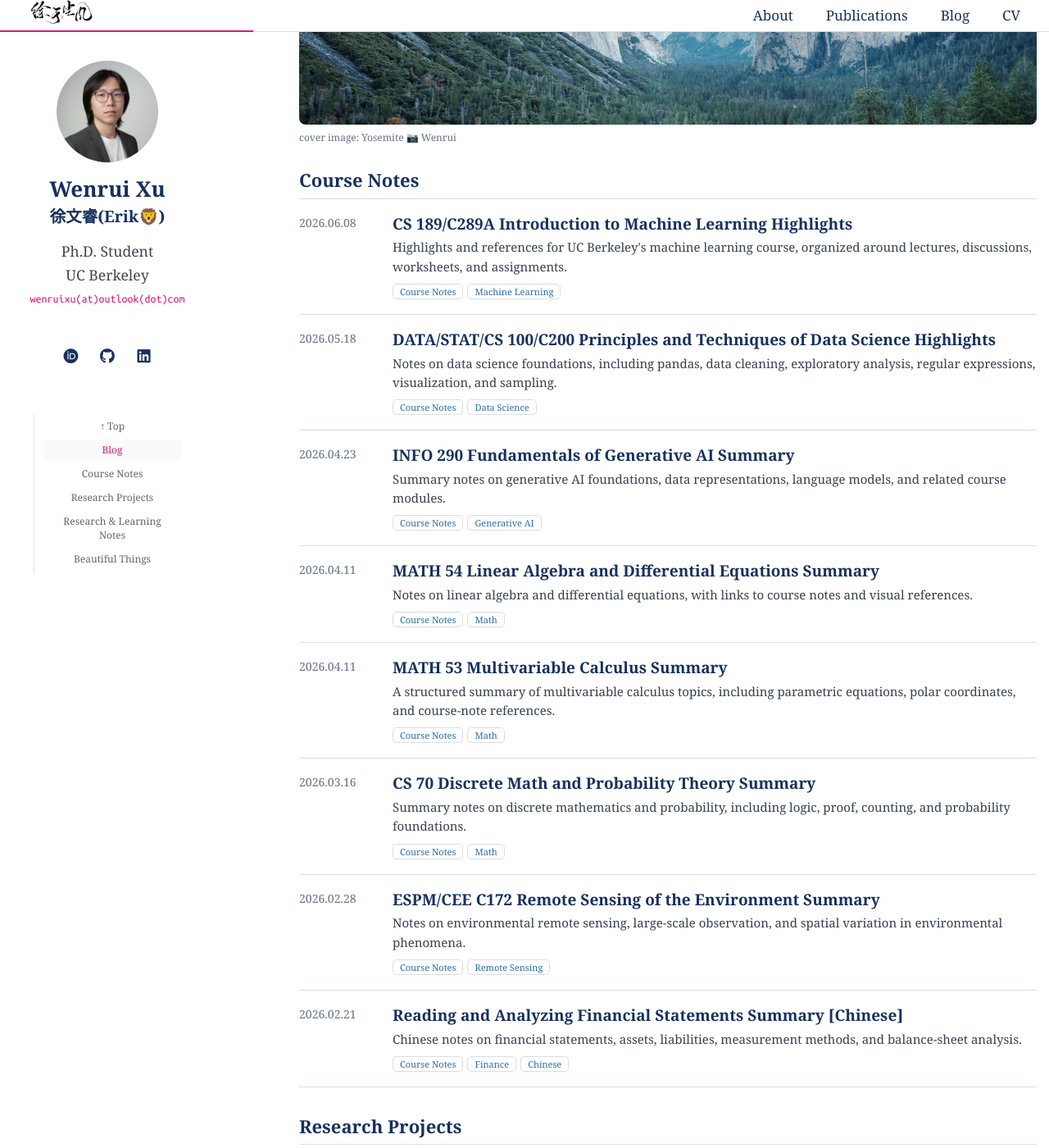
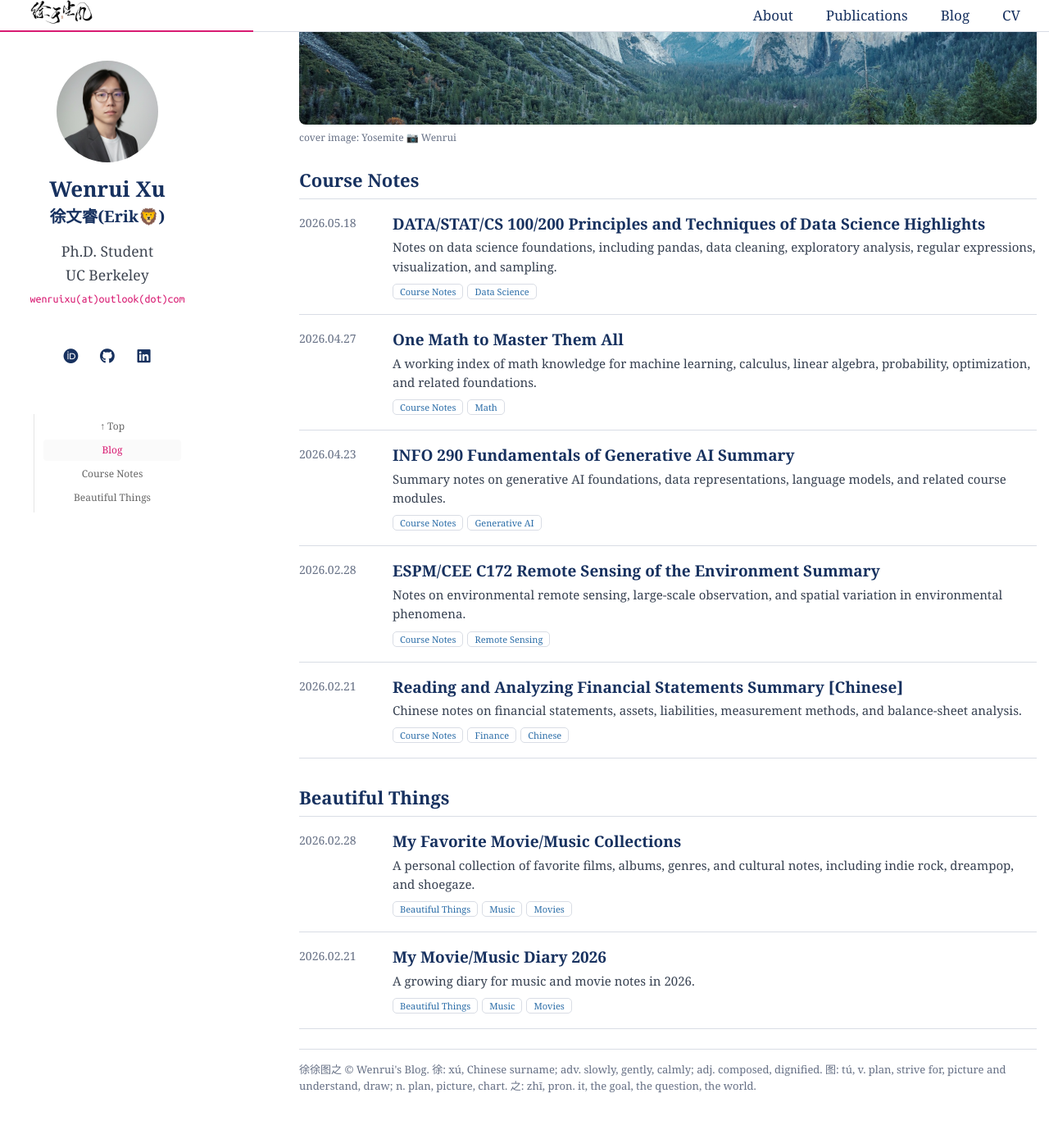
Before and after one commit to ruaruaxu/ruaruaxu.github.io, a Jekyll site: the page built from blogs.md, in a window 1280 px wide and 1400 px high, scrolled down 324 px. Shown: the whole window at 82% size. Built offline with Jekyll 4.4.1, drawn with Linux system fonts in a browser that asks for light colours; a style sheet for code colours, icons or effects is not loaded; some of the changed text lies outside the part shown.

Commit message:
Update blog list and page covers

```diff
--- a/_data/blogs.yml
+++ b/_data/blogs.yml
@@ -1,15 +1,4 @@
-- title: CS 189/C289A Introduction to Machine Learning Highlights
-  date: 2026.06.08
-  date_sort: 2026-06-08
-  category: Course Notes
-  source: Notion
-  summary: Highlights and references for UC Berkeley's machine learning course, organized around lectures, discussions, worksheets, and assignments.
-  url: https://ruarua.notion.site/3117d637ee44801181acc72cf8ee2a8c
-  tags:
-    - Course Notes
-    - Machine Learning
-
-- title: DATA/STAT/CS 100/C200 Principles and Techniques of Data Science Highlights
+- title: DATA/STAT/CS 100/200 Principles and Techniques of Data Science Highlights
   date: 2026.05.18
   date_sort: 2026-05-18
   category: Course Notes
@@ -20,15 +9,15 @@
     - Course Notes
     - Data Science
 
-- title: Math Knowledge Index
+- title: One Math to Master Them All
   date: 2026.04.27
   date_sort: 2026-04-27
-  category: Notes
+  category: Course Notes
   source: Notion
   summary: A working index of math knowledge for machine learning, calculus, linear algebra, probability, optimization, and related foundations.
   url: https://ruarua.notion.site/f30c8ca0445847f98fc4a63afdad0f9a
   tags:
-    - Notes
+    - Course Notes
     - Math
 
 - title: INFO 290 Fundamentals of Generative AI Summary
@@ -41,74 +30,6 @@
   tags:
     - Course Notes
     - Generative AI
-
-- title: MATH 53 Multivariable Calculus Summary
-  date: 2026.04.11
-  date_sort: 2026-04-11
-  category: Course Notes
-  source: Notion
-  summary: A structured summary of multivariable calculus topics, including parametric equations, polar coordinates, and course-note references.
-  url: https://ruarua.notion.site/30e7d637ee44806ab00bee653c74e794
-  tags:
-    - Course Notes
-    - Math
-
-- title: MATH 54 Linear Algebra and Differential Equations Summary
-  date: 2026.04.11
-  date_sort: 2026-04-11
-  category: Course Notes
-  source: Notion
-  summary: Notes on linear algebra and differential equations, with links to course notes and visual references.
-  url: https://ruarua.notion.site/30e7d637ee448023989cc32454110c31
-  tags:
-    - Course Notes
-    - Math
-
-- title: 科研的术法道
-  date: 2026.03.16
-  date_sort: 2026-03-16
-  category: Notes
-  source: Notion
-  summary: Notes on research practice, collaboration, machine learning workflows, and the deeper methods behind research.
-  url: https://ruarua.notion.site/3257d637ee448008a1d6f4a49fc97a1b
-  tags:
-    - Notes
-    - Research
-
-- title: CS 70 Discrete Math and Probability Theory Summary
-  date: 2026.03.16
-  date_sort: 2026-03-16
-  category: Course Notes
-  source: Notion
-  summary: Summary notes on discrete mathematics and probability, including logic, proof, counting, and probability foundations.
-  url: https://ruarua.notion.site/30e7d637ee44809a8addc6f2a2d4eebd
-  tags:
-    - Course Notes
-    - Math
-
-- title: My Favorite Movie/Music Collections
-  date: 2026.02.28
-  date_sort: 2026-02-28
-  category: Beautiful Things
-  source: Notion
-  summary: A personal collection of favorite films, albums, genres, and cultural notes, including indie rock, dreampop, and shoegaze.
-  url: https://ruarua.notion.site/3117d637ee44802c9c37ef922b433da5
-  tags:
-    - Beautiful Things
-    - Music
-    - Movies
-
-- title: Defining and Evaluating Visual Language Models' Basic Spatial Abilities
-  date: 2026.02.28
-  date_sort: 2026-02-28
-  category: Research Project
-  source: Notion
-  summary: Project materials for the ACL 2025 paper on evaluating visual language models' basic spatial abilities from a psychometrics perspective.
-  url: https://ruarua.notion.site/30e7d637ee44809e826ecd1fd8c61216
-  tags:
-    - Research Project
-    - VLM
-    - Spatial AI
 
 - title: ESPM/CEE C172 Remote Sensing of the Environment Summary
   date: 2026.02.28
@@ -133,6 +54,18 @@
     - Finance
     - Chinese
 
+- title: My Favorite Movie/Music Collections
+  date: 2026.02.28
+  date_sort: 2026-02-28
+  category: Beautiful Things
+  source: Notion
+  summary: A personal collection of favorite films, albums, genres, and cultural notes, including indie rock, dreampop, and shoegaze.
+  url: https://ruarua.notion.site/3117d637ee44802c9c37ef922b433da5
+  tags:
+    - Beautiful Things
+    - Music
+    - Movies
+
 - title: My Movie/Music Diary 2026
   date: 2026.02.21
   date_sort: 2026-02-21
--- a/blogs.md
+++ b/blogs.md
@@ -146,18 +146,11 @@ permalink: /blog/
 
   <div class="blog-directory">
     {% assign posts = site.data.blogs | sort: "date_sort" | reverse %}
-    {% assign category_order = "Course Notes|Research Project|Notes|Beautiful Things" | split: "|" %}
+    {% assign category_order = "Course Notes|Beautiful Things" | split: "|" %}
     {% for category in category_order %}
       {% assign category_posts = posts | where: "category", category %}
       {% if category_posts.size > 0 %}
-        {% case category %}
-        {% when "Research Project" %}
-          {% assign category_title = "Research Projects" %}
-        {% when "Notes" %}
-          {% assign category_title = "Research & Learning Notes" %}
-        {% else %}
-          {% assign category_title = category %}
-        {% endcase %}
+        {% assign category_title = category %}
         <div class="blog-category">
           <h2 id="{{ category_title | slugify }}" class="blog-category-title">{{ category_title }}</h2>
           {% for post in category_posts %}
```
Also changed, not shown: people.md (+26 -0 lines), publications.md (+26 -0 lines), assets/img/people/hong-kong.jpg (added), assets/img/publication/como-lake.jpg (added).
